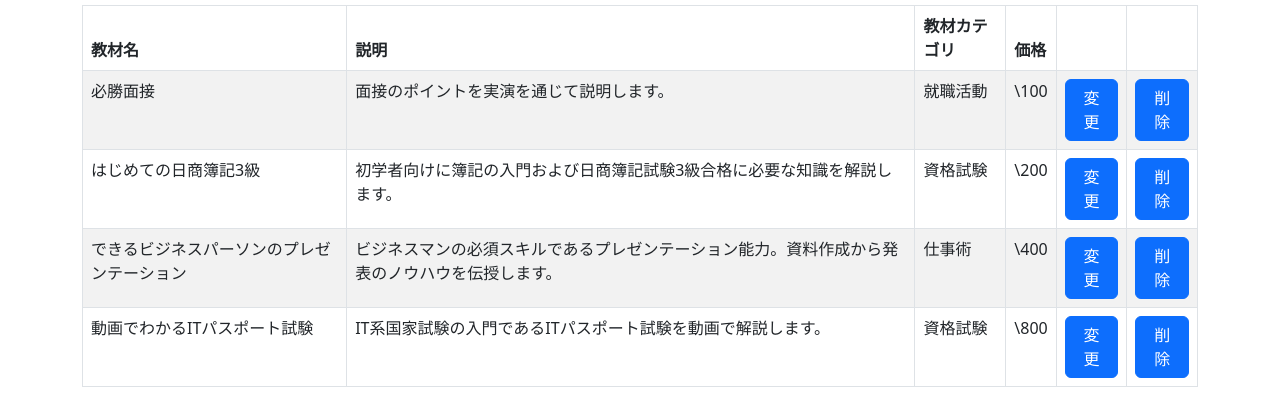
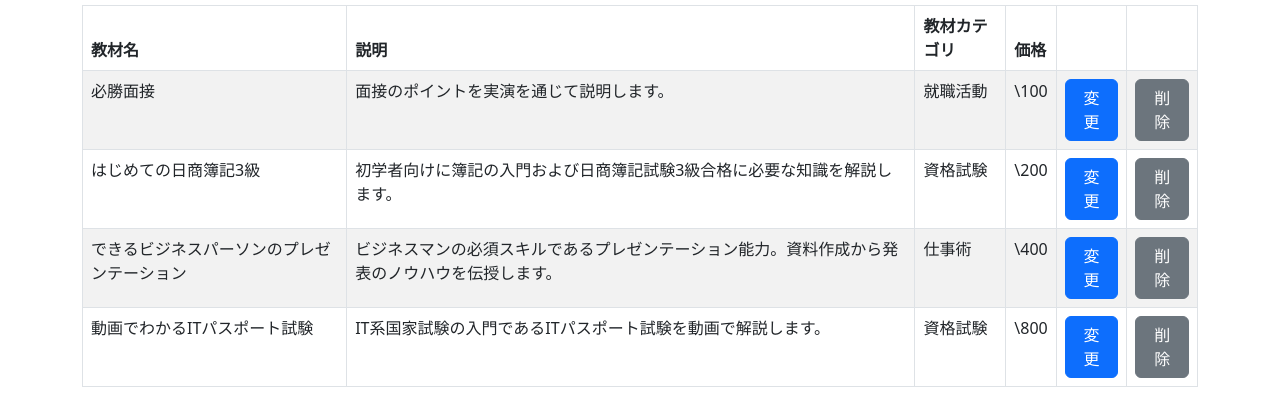
Before and after one commit to sealddr/SampleEC-doc, a plain HTML site: page 05_UX設計書/admin/products.html in a window 1280 px wide. Shown: the part 385-800 px from the top of the page. Drawn offline with nearby package versions, Linux system fonts and the light colour scheme.

Commit message:
名前の変更のtypoを修正

```diff
--- a/05_UX設計書/producs.html
+++ b/05_UX設計書/admin/products.html
@@ -124,7 +124,7 @@
                         <a href="#" class="btn btn-primary">変更</a>
                     </td>
                     <td>
-                        <a href="#" class="btn btn-primary">削除</a>
+                        <a href="#" class="btn btn-secondary">削除</a>
                     </td>
                 </tr>
                 <tr>
@@ -136,7 +136,7 @@
                         <a href="#" class="btn btn-primary">変更</a>
                     </td>
                     <td>
-                        <a href="#" class="btn btn-primary">削除</a>
+                        <a href="#" class="btn btn-secondary">削除</a>
                     </td>
                 </tr>
                 <tr>
@@ -148,7 +148,7 @@
                         <a href="#" class="btn btn-primary">変更</a>
                     </td>
                     <td>
-                        <a href="#" class="btn btn-primary">削除</a>
+                        <a href="#" class="btn btn-secondary">削除</a>
                     </td>
                 </tr>
                 <tr>
@@ -160,7 +160,7 @@
                         <a href="#" class="btn btn-primary">変更</a>
                     </td>
                     <td>
-                        <a href="#" class="btn btn-primary">削除</a>
+                        <a href="#" class="btn btn-secondary">削除</a>
                     </td>
                 </tr>
             </tbody>
```
